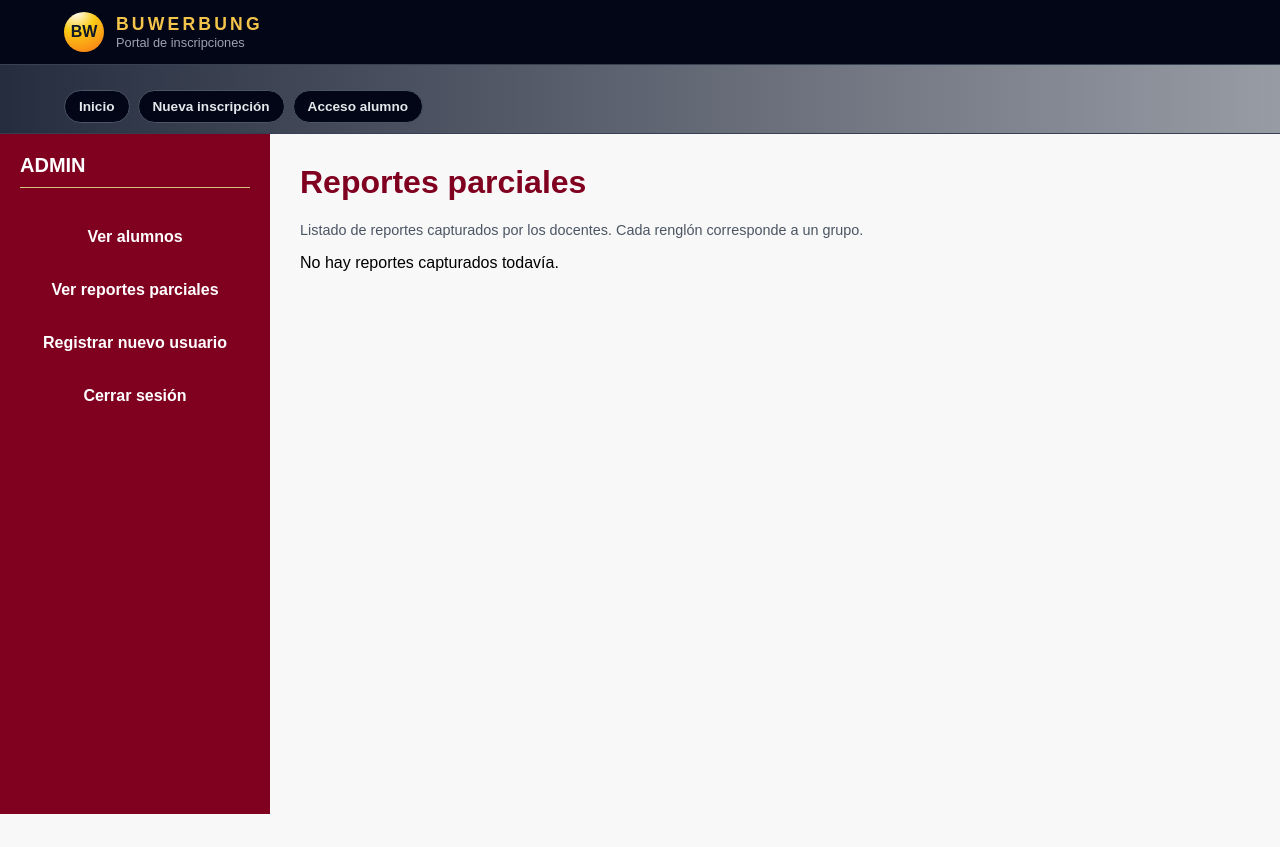
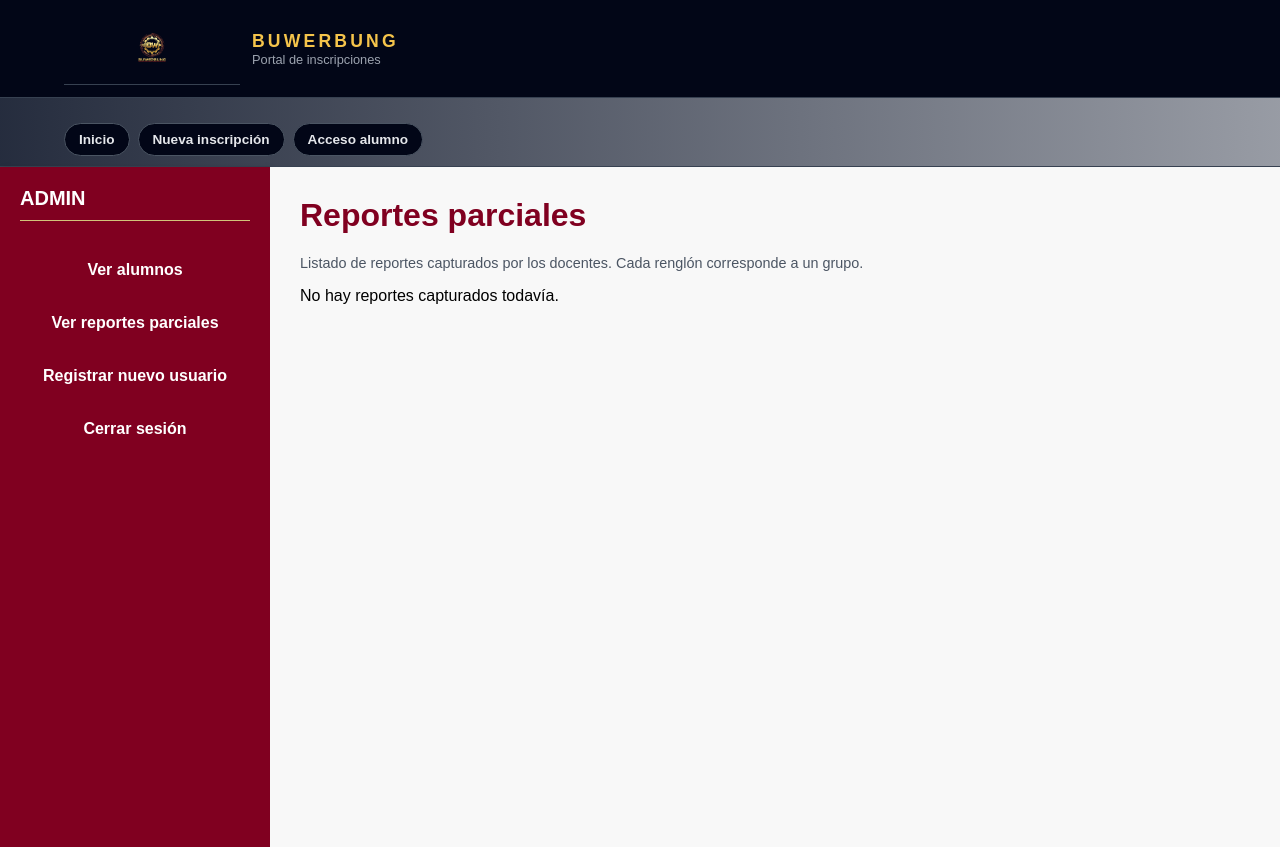
Before and after one commit to gerardotuz/prototipos, a Flask app: page /admin/reportes in a window 1280 px wide. Before the commit the page ends 814 px from the top, so only its background shows below. Run offline with Flask 3, Linux system fonts and the light colour scheme; the visitor is signed in with stand-in values (Sample User, id 1); data that the repository does not hold is empty.

Commit message:
Update header styling and add logo to admin report

```diff
--- a/templates/admin_reportes.html
+++ b/templates/admin_reportes.html
@@ -123,7 +123,14 @@
 <body>
 <header>
     <div class="cabecera">
-        <div style="width:40px;height:40px;border-radius:999px;background:radial-gradient(circle at 30% 0%,#ffffff,#facc15 40%,#f97316 100%);display:flex;align-items:center;justify-content:center;font-weight:800;color:#111827;">BW</div>
+    <header style="background:#020617;border-bottom:1px solid #374151;padding:12px 5vw;">
+    <div style="display:flex;align-items:center;gap:12px;">
+
+     <div class="bw-logo-text">
+    <img src="{{ url_for('static', filename='/img/bw_logo.png') }}" alt="BUWERBUNG" class="bw-logo-img">
+        </div>
+    </div>
+  </header>
         <div>
             <h1>BUWERBUNG</h1>
             <p>Portal de inscripciones</p>
```
